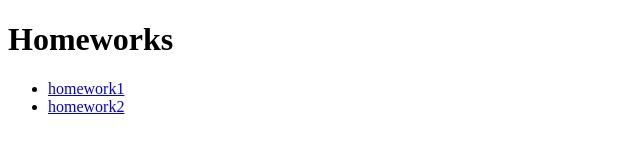
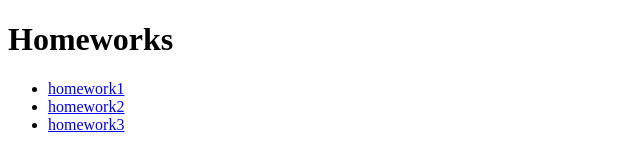
Before and after one commit to KucherovM/Homeworks, a plain HTML site: page index.html in a window 1280 px wide. Shown: the whole page, without its empty margins (0-640 px from the left). Drawn offline with Linux system fonts and the light colour scheme.

Commit message:
Added homework3 to index file

```diff
--- a/index.html
+++ b/index.html
@@ -14,6 +14,9 @@
         <li>
             <a href="2/index.html">homework2</a>
         </li>
+        <li>
+            <a href="3/index.html">homework3</a>
+        </li>
     </ul>
 </body>
 </html>
```
